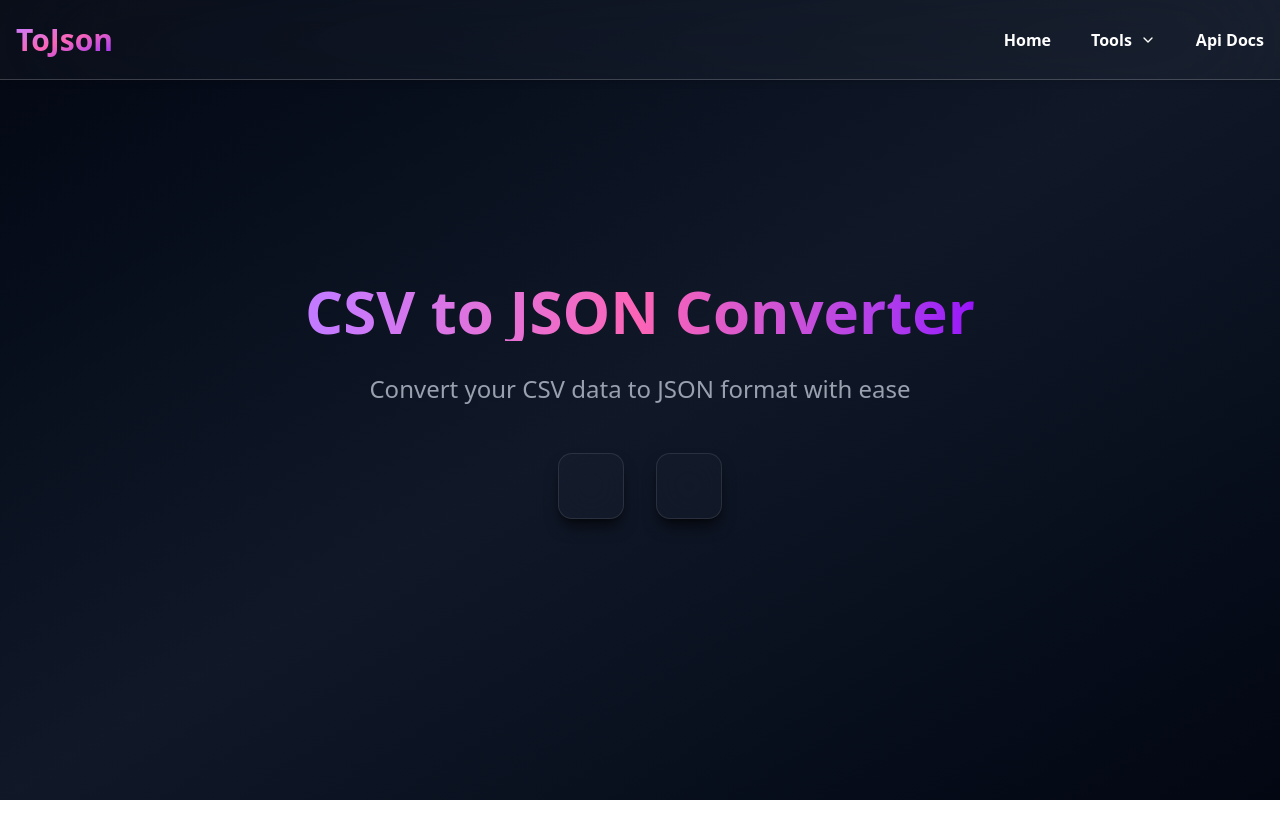
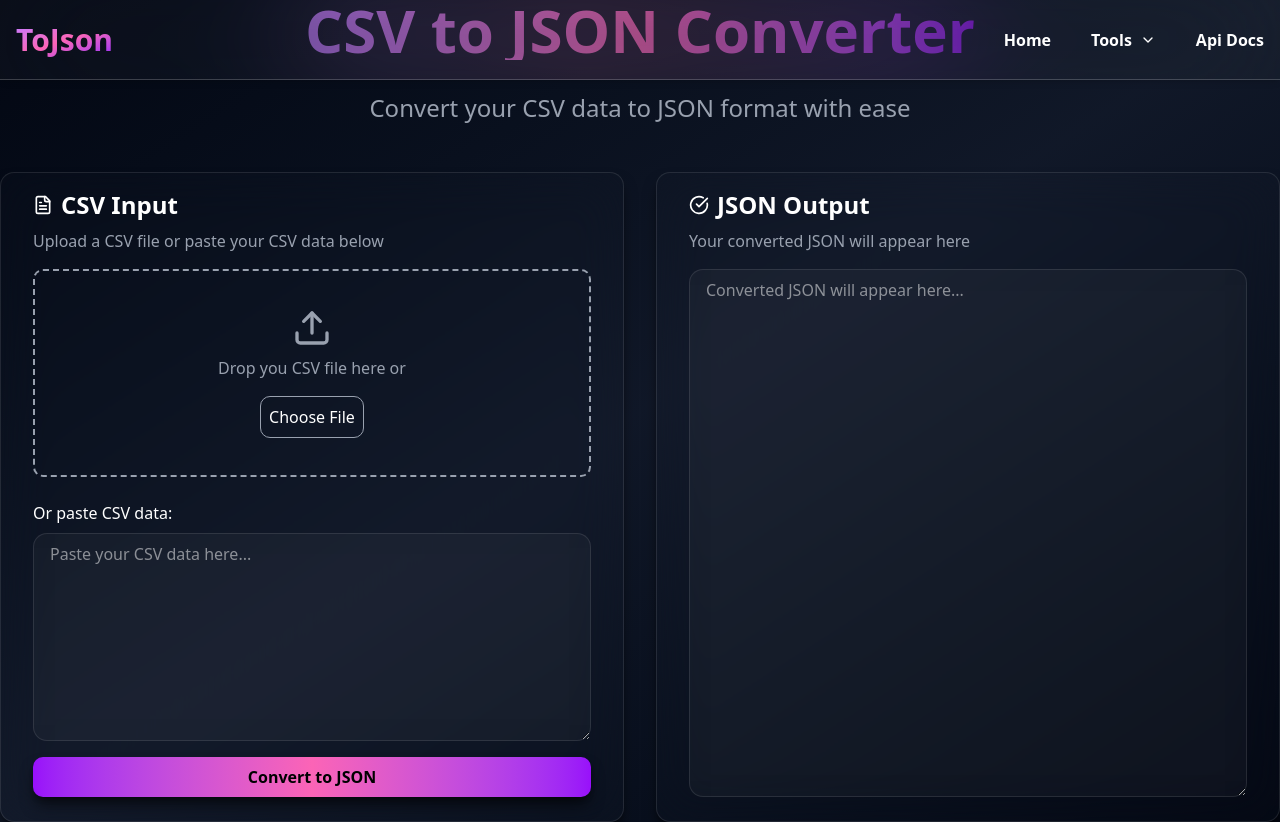
Before and after one commit to AntonioForchi/json-converter, a Next.js app: page /csv-to-json in a window 1280 px wide. Before the commit the page ends 800 px from the top, so only its background shows below. Built offline with nearby package versions, Linux system fonts and the light colour scheme.

Commit message:
feature pages initial design

```diff
--- a/src/app/(pages)/ai-json-generator/page.tsx
+++ b/src/app/(pages)/ai-json-generator/page.tsx
@@ -1,8 +1,51 @@
 import React from 'react'
+import { Code, AlertCircle, Zap, Stars } from "lucide-react";
 
 const AiJsonGenerator = () => {
   return (
-    <div>page</div>
+     <>
+      <div className="flex flex-col items-center justify-center min-h-screen w-screen text-white px-8">
+        <h1 className="text-4xl text-center tablet:text-5xl laptopM:text-6xl font-semibold bg-gradient-to-r from-purple-400 via-pink-400 to-purple-600 bg-clip-text text-transparent">
+          AI JSON Generator
+        </h1>
+        <h2 className="mt-8 text-gray-400 font-medium text-lg tablet:text-xl laptopM:text-2xl w-5xs tablet:w-xl laptopM:w-3xl text-center">
+          Generate complex JSON structures using natural language prompts
+        </h2>
+
+        <div className="grid grid-cols-2 gap-8 mt-12 min-w-7xl">
+          <div className="w-full h-full bg-white/1 backdrop-blur-xl border transition duration-300 border-white/10 py-4 px-8 rounded-xl shadow-lg shadow-black/60 flex flex-col gap-2">
+            <div className="flex items-center gap-2">
+              <Stars className="w-5 h-5 text-white" />
+              <span className="text-2xl font-semibold">Prompt Input</span>
+            </div>
+            <p className="text-gray-400">
+              Describe the JSON structure you want to generate
+            </p>
+            <p className='mt-4 text-white'>Enter your prompt:</p>
+            <textarea
+              name=""
+              id=""
+              placeholder='Generate a list of user with name, email, age and address information'
+              className="bg-white/3 backdrop-blur-xl border border-white/10 py-2 px-4 rounded-xl h-96"
+            ></textarea>
+            <button className="w-full my-2 bg-gradient-to-l from-purple-600 via-pink-400 to-purple-600 text-black rounded-lg p-2 flex gap-2 items-center justify-center font-semibold group-button shadow-black/60 shadow-lg hover:shadow-xl">
+              <Zap className='w-5 h-5'></Zap>
+              Generate JSON
+            </button>
+          </div>
+
+          <div className="w-full h-full bg-white/1 backdrop-blur-xl border transition duration-300 border-white/10 py-4 px-8 rounded-xl shadow-lg shadow-black/60 flex flex-col gap-2">
+            <div className="flex items-center gap-2">
+              <Zap className="w-5 h-5 text-white" />
+              <span className="text-2xl font-semibold">Generated JSON</span>
+            </div>
+            <p className="text-gray-400">
+              Your AI-generated JSON will appear here
+            </p>
+          </div>
+        </div>
+      </div>
+    </>
   )
 }
 
--- a/src/app/(pages)/csv-to-json/page.tsx
+++ b/src/app/(pages)/csv-to-json/page.tsx
@@ -1,4 +1,5 @@
 import React from "react";
+import { FileText, CircleCheckBig, Upload } from "lucide-react";
 
 const CsvToJson = () => {
   return (
@@ -11,12 +12,48 @@
           Convert your CSV data to JSON format with ease
         </h2>
 
-        <div className="grid grid-cols-2 gap-8 mt-12 max-w-7xl">
-          <div className="w-full h-full bg-white/2 backdrop-blur-xl border transition duration-300 border-white/10 p-8 rounded-xl shadow-lg shadow-black/60 hover:scale-105 group hover:shadow-xl flex items-center justify-center">
+        <div className="grid grid-cols-2 gap-8 mt-12 min-w-7xl">
+          <div className="w-full h-full bg-white/1 backdrop-blur-xl border transition duration-300 border-white/10 py-4 px-8 rounded-xl shadow-lg shadow-black/60 flex flex-col gap-2">
+            <div className="flex items-center gap-2">
+              <FileText className="w-5 h-5 text-white" />
+              <span className="text-2xl font-semibold">CSV Input</span>
+            </div>
+            <p className="text-gray-400">
+              Upload a CSV file or paste your CSV data below
+            </p>
+            <div className="w-full h-52 mt-2 gap-2 border-2 border-gray-400 border-dashed rounded-lg flex flex-col items-center justify-center text-gray-500 hover:border-purple-400 transition-colors">
+              <Upload className="w-10 h-10 text-gray-400"></Upload>
+              <p className="text-gray-400">Drop you CSV file here or</p>
+              <button className="border p-2 rounded-lg border-gray-400 hover:bg-white/5 transition-colors text-white flex items-center gap-2 mt-2">
+                <span>Choose File</span>
+              </button>
+            </div>
+            <p className="text-white mt-4">Or paste CSV data:</p>
+            <textarea
+              name=""
+              id=""
+              placeholder="Paste your CSV data here..."
+              className="bg-white/3 backdrop-blur-xl border border-white/10 py-2 px-4 rounded-xl h-52"
+            ></textarea>
+            <button className="w-full my-2 bg-gradient-to-l from-purple-600 via-pink-400 to-purple-600 text-black rounded-lg p-2 flex gap-2 items-center justify-center font-semibold group-button shadow-black/60 shadow-lg hover:shadow-xl">
+              Convert to JSON
+            </button>
+          </div>
 
-          </div>
-          <div className="w-full h-full bg-white/2 backdrop-blur-xl border transition duration-300 border-white/10 p-8 rounded-xl shadow-lg shadow-black/60 hover:scale-105 group hover:shadow-xl flex items-center justify-center">
-
+          <div className="w-full h-full bg-white/1 backdrop-blur-xl border transition duration-300 border-white/10 py-4 px-8 rounded-xl shadow-lg shadow-black/60 flex flex-col gap-2">
+            <div className="flex items-center gap-2">
+              <CircleCheckBig className="w-5 h-5 text-white" />
+              <span className="text-2xl font-semibold">JSON Output</span>
+            </div>
+            <p className="text-gray-400">
+              Your converted JSON will appear here
+            </p>
+            <textarea
+              name=""
+              placeholder="Converted JSON will appear here..."
+              id=""
+              className="bg-white/3 backdrop-blur-xl border py-2 px-4 border-white/10 p-2 rounded-xl h-full my-2"
+            ></textarea>
           </div>
         </div>
       </div>
--- a/src/app/(pages)/json-validator/page.tsx
+++ b/src/app/(pages)/json-validator/page.tsx
@@ -1,9 +1,50 @@
-import React from 'react'
+import React from "react";
+import { Code, AlertCircle } from "lucide-react";
 
 const JsonValidator = () => {
   return (
-    <div>page</div>
-  )
-}
+    <>
+      <div className="flex flex-col items-center justify-center min-h-screen w-screen text-white px-8">
+        <h1 className="text-4xl text-center tablet:text-5xl laptopM:text-6xl font-semibold bg-gradient-to-r from-purple-400 via-pink-400 to-purple-600 bg-clip-text text-transparent">
+          JSON Validator
+        </h1>
+        <h2 className="mt-8 text-gray-400 font-medium text-lg tablet:text-xl laptopM:text-2xl w-5xs tablet:w-xl laptopM:w-3xl text-center">
+          Validate and format your JSON with detailed error reporting
+        </h2>
 
-export default JsonValidator
+        <div className="grid grid-cols-2 gap-8 mt-12 min-w-7xl">
+          <div className="w-full h-full bg-white/1 backdrop-blur-xl border transition duration-300 border-white/10 py-4 px-8 rounded-xl shadow-lg shadow-black/60 flex flex-col gap-2">
+            <div className="flex items-center gap-2">
+              <Code className="w-5 h-5 text-white" />
+              <span className="text-2xl font-semibold">JSON Input</span>
+            </div>
+            <p className="text-gray-400">
+              Paste your JSON data below to validate and format
+            </p>
+            <textarea
+              name=""
+              id=""
+              placeholder='{"name": "John Doe", "email": "john@example.com", "age": 30}'
+              className="bg-white/3 backdrop-blur-xl border border-white/10 py-2 px-4 rounded-xl h-96"
+            ></textarea>
+            <button className="w-full my-2 bg-gradient-to-l from-purple-600 via-pink-400 to-purple-600 text-black rounded-lg p-2 flex gap-2 items-center justify-center font-semibold group-button shadow-black/60 shadow-lg hover:shadow-xl">
+              Validate JSON
+            </button>
+          </div>
+
+          <div className="w-full h-full bg-white/1 backdrop-blur-xl border transition duration-300 border-white/10 py-4 px-8 rounded-xl shadow-lg shadow-black/60 flex flex-col gap-2">
+            <div className="flex items-center gap-2">
+              <AlertCircle className="w-5 h-5 text-red-400" />
+              <span className="text-2xl font-semibold">Validation Result</span>
+            </div>
+            <p className="text-gray-400">
+              Validation status and formatted output
+            </p>
+          </div>
+        </div>
+      </div>
+    </>
+  );
+};
+
+export default JsonValidator;
```
